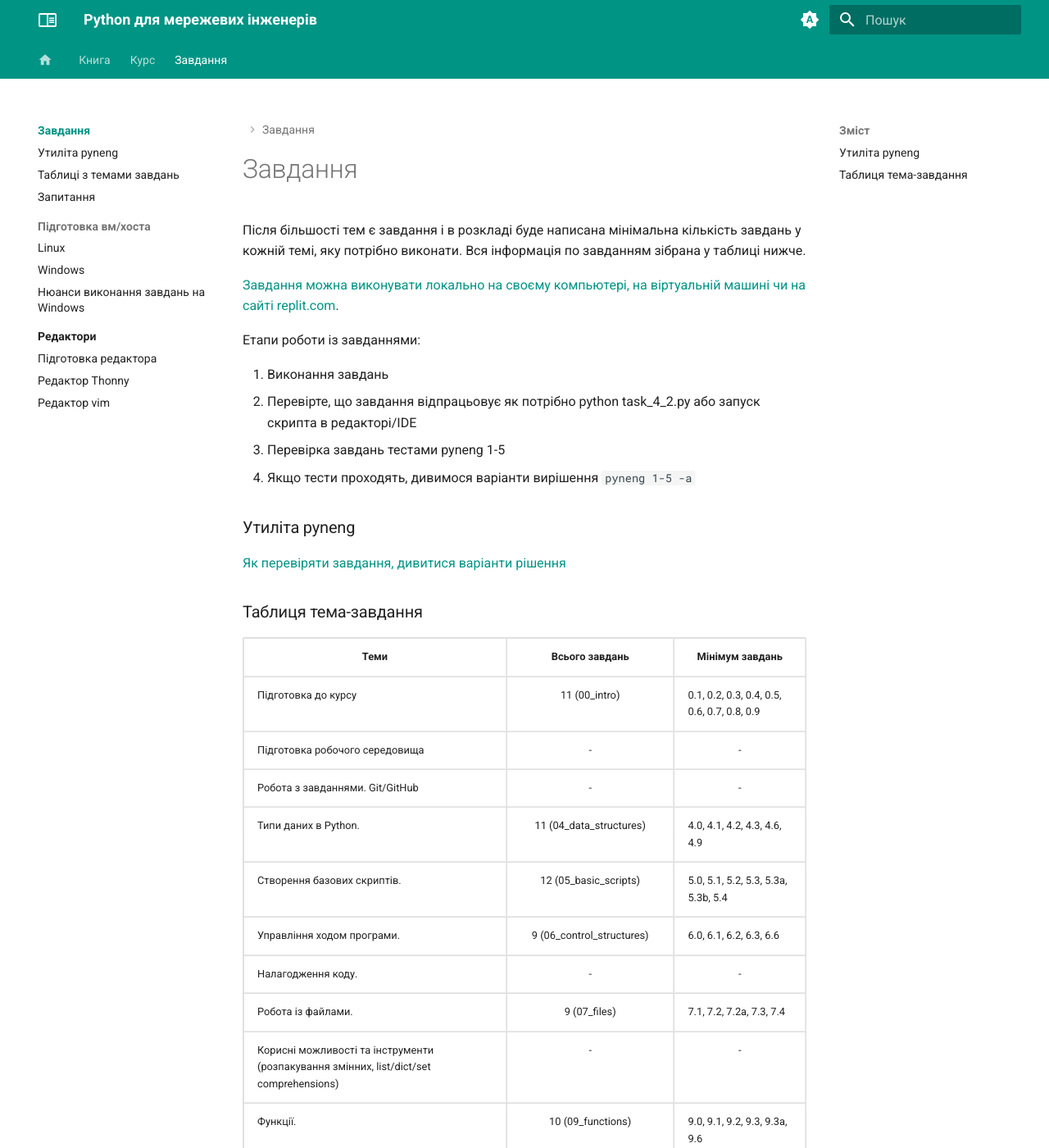
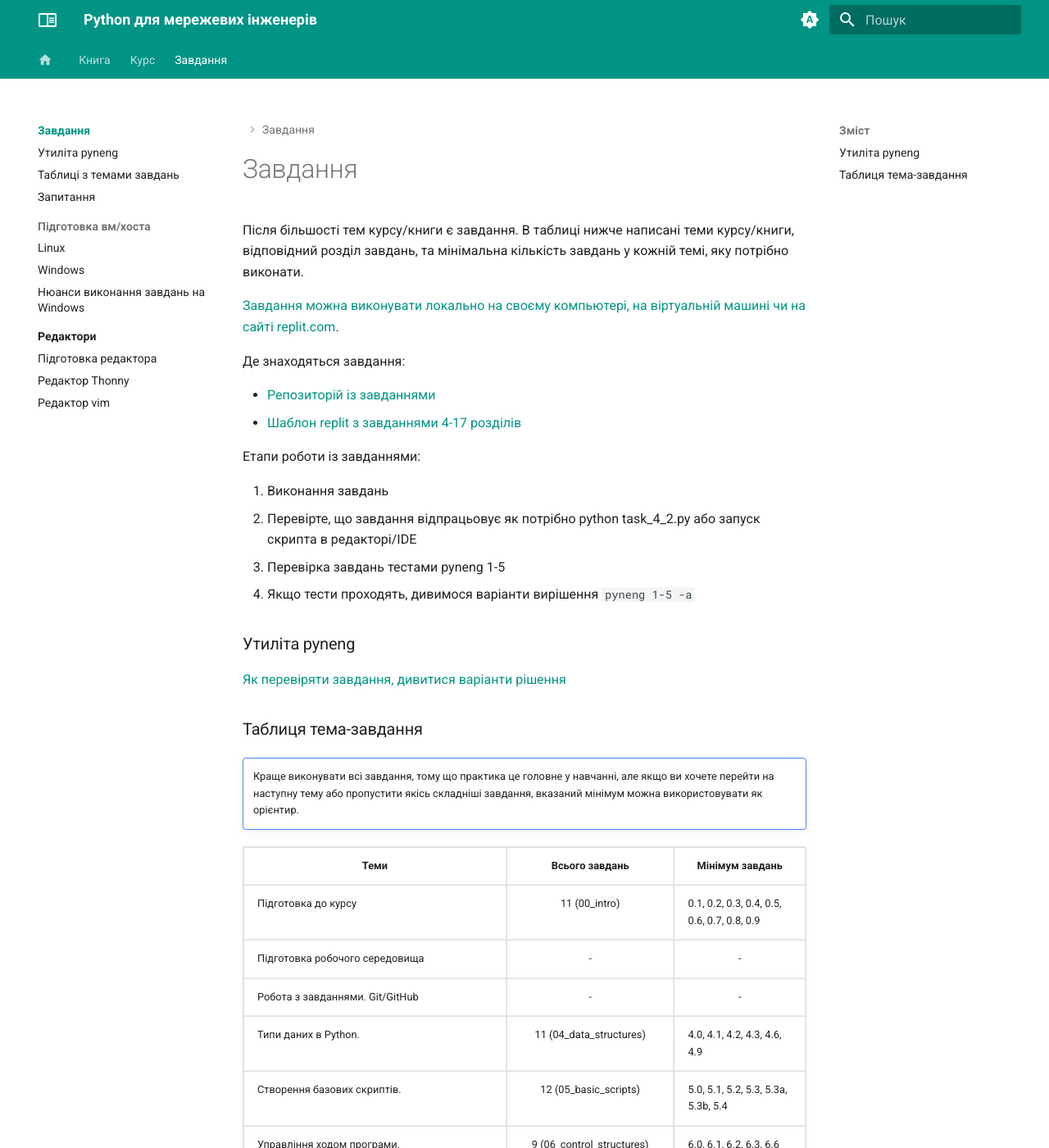
Before and after one commit to natenka/pyneng.io, an MkDocs documentation site: the page built from docs/tasks/index.md, in a window 1280 px wide and 1400 px high. Shown: the whole window at 82% size. Built offline with MkDocs 1.6.1 and Material for MkDocs 9.7.7, drawn with Linux system fonts in a browser that asks for light colours.

Commit message:
UPD tasks link

```diff
--- a/docs/tasks/index.md
+++ b/docs/tasks/index.md
@@ -1,11 +1,16 @@
 # Завдання
 
-Після більшості тем є завдання і в розкладі буде написана мінімальна кількість
-завдань у кожній темі, яку потрібно виконати. Вся інформація по завданням
-зібрана у таблиці нижче.
+Після більшості тем курсу/книги є завдання. В таблиці нижче написані теми
+курсу/книги, відповідний розділ завдань, та мінімальна кількість завдань у
+кожній темі, яку потрібно виконати.
+
 
 [Завдання можна виконувати локально на своєму компьютері, на віртуальній машині чи на сайті replit.com](/course/topics/02-git-github-tasks).
 
+Де знаходяться завдання:
+
+* [Репозиторій із завданнями](https://github.com/natenka/pynenguk-tasks)
+* [Шаблон replit з завданнями 4-17 розділів](https://replit.com/@pyneng/pynenguk-tasks-4-17?v=1)
 
 Етапи роботи із завданнями:
 
@@ -20,6 +25,11 @@
 
 ### Таблиця тема-завдання
 
+!!! note ""
+
+    Краще виконувати всі завдання, тому що практика це головне у навчанні, але якщо
+    ви хочете перейти на наступну тему або пропустити якісь складніші завдання,
+    вказаний мінімум можна використовувати як орієнтир.
 
 <table border="1" cellpadding="4" cellspacing="0">
  <tr>
```
